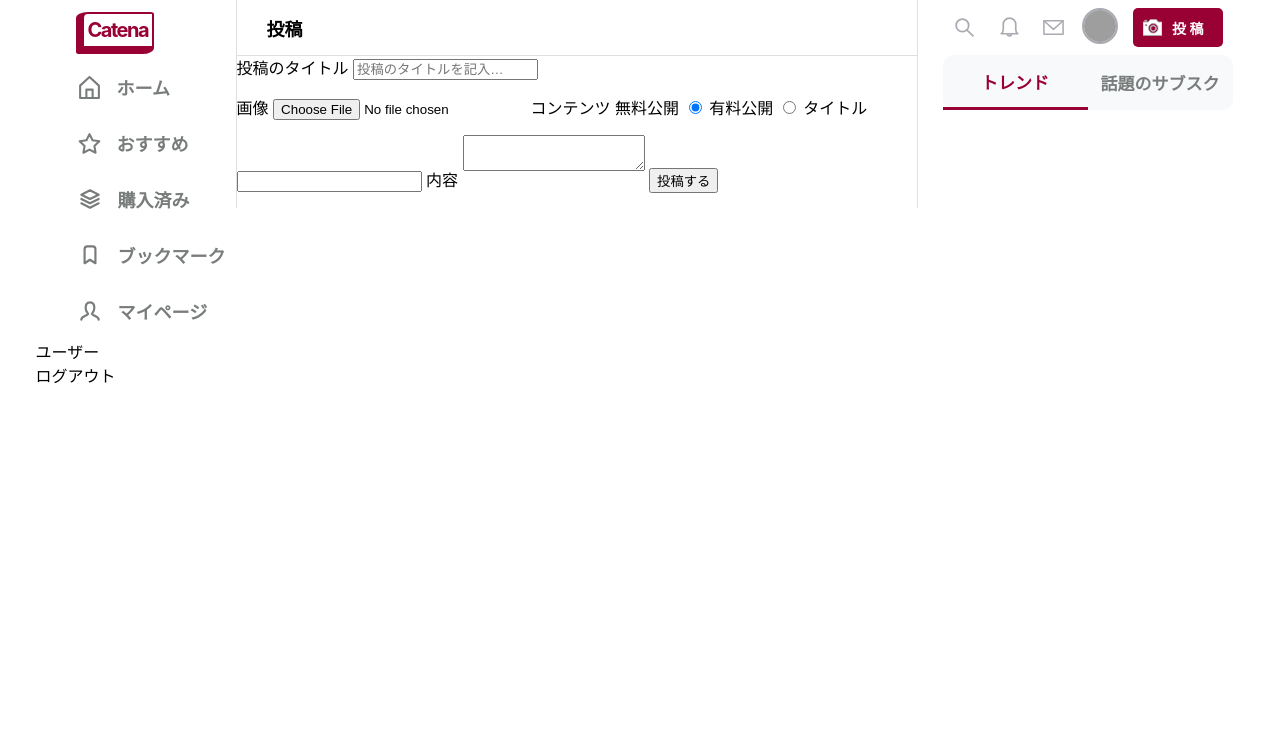
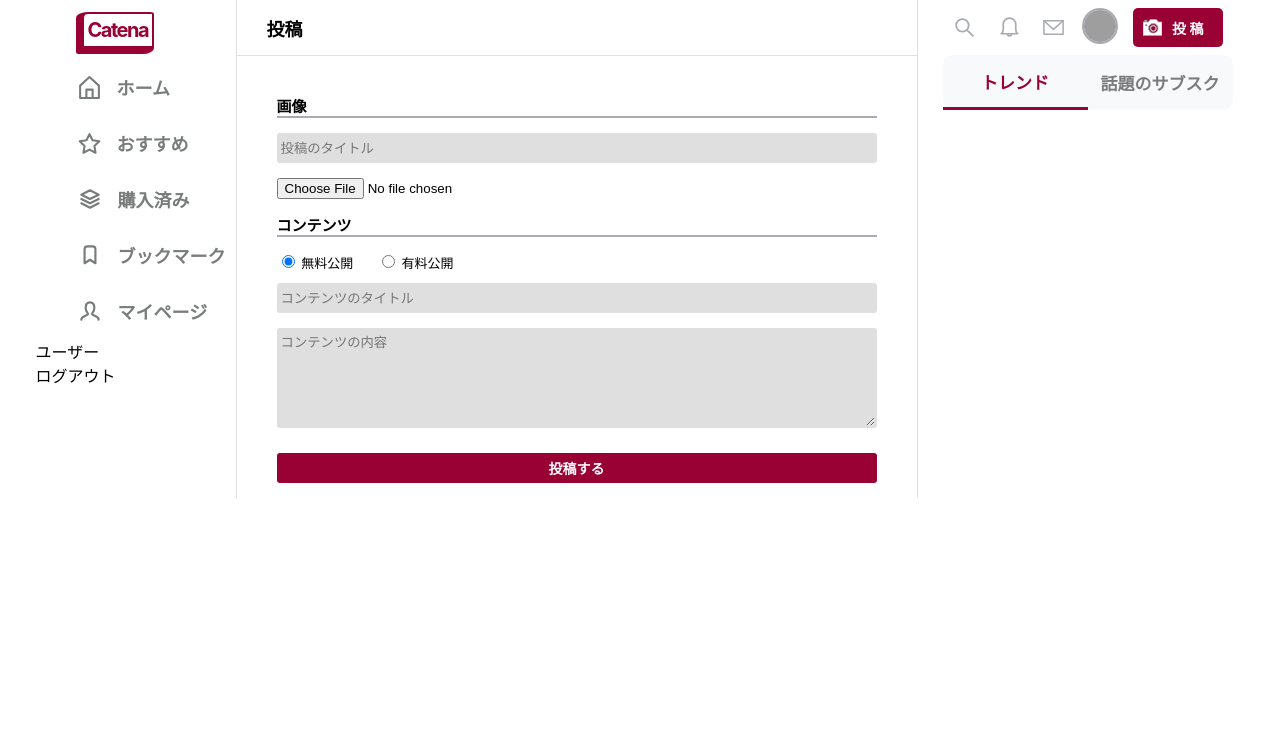
Before and after one commit to YamamotoKou/cate, a Rails app: page /microposts/new in a window 1280 px wide. Shown: the top 738 px of the page. Run offline with Rails 7, Linux system fonts and the light colour scheme; a user stored in the database is signed in; data that the repository does not hold is empty; style sheets or scripts are compiled from the project's sources; some libraries are stand-ins or nearby versions; grey boxes are pictures that could not be loaded.

Commit message:
micropost_formの修正

```diff
--- a/app/assets/stylesheets/custom.scss
+++ b/app/assets/stylesheets/custom.scss
@@ -73,20 +73,6 @@ $gray-medium-light: #eaeaea;
   box-sizing: border-box;
 }
 
-/* universal */
-
-section {
-  overflow: auto;
-}
-
-textarea {
-  resize: vertical;
-}
-
-.center {
-  text-align: center;
-}
-
 .post-img {
   border-radius: 2%;
 }
@@ -95,6 +81,16 @@ textarea {
   font-size: 25px;
   font-weight: 700;
   padding-bottom: 20px;
+}
+
+.sub-title-font {
+  font-size: 15px;
+  font-weight: 700;
+}
+
+.underline-font {
+  border-bottom: solid 2px $off-color;
+  margin-bottom: 15px;
 }
 
 .logo {
@@ -142,12 +138,23 @@ textarea {
       }
     }
     div {
+      .link {
+        font-size: 13px;
+        color: $site-color;
+      }
+      .link:hover {
+        text-decoration: underline;
+      }
+    }
+  }
+}
+
 form {
   display: flex;
   flex-direction: column;
   font-size: 13px;
   font-weight: 700;
-        input[type=email], [type=password], [type=submit], [type=text] {
+  input[type=email], [type=password], [type=submit], [type=text], textarea {
     height: 30px;
     width: 100%;
     transition: 0.2s;
@@ -157,12 +164,17 @@ textarea {
     border: 2px solid $border-color;
     font-weight: 700;
   }
-        input:focus {
+  textarea {
+    height: 100px;
+  }
+  input[type=text]:focus, input[type=email]:focus,
+  input[type=password]:focus, textarea:focus {
     box-sizing: border-box;
     border: 2px solid $site-color !important;
     background-color: white;
   }
-        input:hover {
+  input[type=text]:hover, input[type=email]:hover,
+  input[type=password]:hover, textarea:hover {
     transition: 0.2s;
     border: 2px solid darken($border-color, 10%);
   }
@@ -187,16 +199,6 @@ textarea {
   }
   input::placeholder {
     font-weight: normal;
-        }
-      }
-      .link {
-        font-size: 13px;
-        color: $site-color;
-      }
-      .link:hover {
-        text-decoration: underline;
-      }
-    }
   }
 }
 /* -------------------------- form ------------------------- */
@@ -784,6 +786,32 @@ header {
 }
 
 /*------------------------ contents -------------------------*/
+/*--------------------- micropost-form ----------------------*/
+.micropost_form-wrap {
+  display: flex;
+  justify-content: center;
+  .micropost_form {
+    width: 600px;
+    padding-top: 40px;
+    form {
+      display: flex;
+      flex-direction: column;
+      font-weight: normal;
+      div {
+        label[for=micropost_contents_attributes_0_status] {
+          padding-right: 20px;
+        }
+      }
+      textarea {
+        font-weight: normal;
+      }
+
+    }
+  }
+}
+
+
+/*--------------------- micropost-form ----------------------*/
 
 /*-------------------- right-container ----------------------*/
 
--- a/app/views/microposts/new.html.erb
+++ b/app/views/microposts/new.html.erb
@@ -1,35 +1,26 @@
-<section class="micropost_form">
+<div class="micropost_form-wrap">
+  <div class="micropost_form">
     <% provide(:title, "投稿") %>
     <%= form_with(model: @micropost, local: true) do |f| %>
       <%= render 'shared/error_messages', object: f.object %>
-    <div class="field">
-      <%= f.label :text, "投稿のタイトル"%>
-      <%= f.text_field :text, placeholder: "投稿のタイトルを記入…" %>
+      <span class="sub-title-font underline-font">画像</span>
+      <%= f.text_field :text, placeholder: "投稿のタイトル" %>
+      <%= f.file_field :image, accept: "image/jpeg,image/gif,image/png" %>
+      <%= f.fields_for :contents do |ct| %>
+        <span class="sub-title-font underline-font" >コンテンツ</span>
+        <div>
+          <%= ct.radio_button :status, :free, checked: true, id: 'radio'%>
+          <%= ct.label :status, "無料公開"%>
+          <%= ct.radio_button :status, :paid, id: 'radio'%>
+          <%= ct.label :status, "有料公開"%>
         </div>
-    <span class="image">
-      <%= f.label :image, "画像"%>
-      <%= f.file_field :image, accept: "image/jpeg,image/gif,image/png" %>
-    </span>
-
-    <%= f.fields_for :contents do |ct| %>
-      <span>コンテンツ</span>
-      <%= ct.label :status, "無料公開"%>
-      <%= ct.radio_button :status, :free, checked: true, id: 'radio'%>
-      <%= ct.label :status, "有料公開"%>
-      <%= ct.radio_button :status, :paid, id: 'radio'%>
-
-      <%= ct.label :title, "タイトル"%>
-      <%= ct.text_field :title, class: 'form-control' %>
-
-      <%= ct.label :sentence, "内容"%>
-      <%= ct.text_area :sentence %>
-
         <div class="switchItems">
           <%= ct.label :price, "値段"%>
           <%= ct.number_field :price %>
         </div>
+        <%= ct.text_field :title, class: 'form-control', placeholder: "コンテンツのタイトル" %>
+        <%= ct.text_area :sentence, placeholder: "コンテンツの内容" %>
       <% end %>
-
       <%= f.submit "投稿する", class: "btn btn-primary" %>
     <% end %>
 
@@ -70,5 +61,5 @@
         }
       });
     </script>
-
-</section>
+  </div>
+</div>
```
Lines whose indentation alone changed are shown as unchanged.
